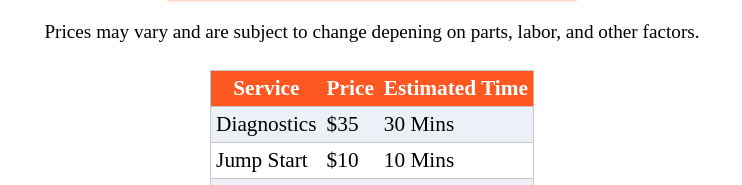
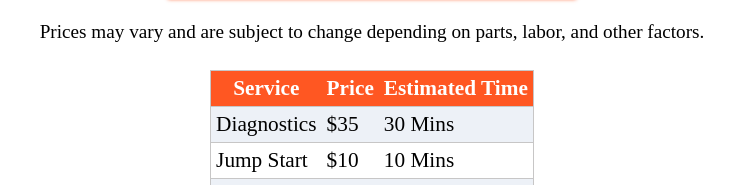
Before and after one commit to mallen13/outlaws-garage, a plain HTML site: page services.html in a window 1280 px wide. Shown: the part 567-752 px from the top of the page, 268-1010 px from the left. Drawn offline with Linux system fonts and the light colour scheme.

Commit message:
fixed a typo on services page

```diff
--- a/services.html
+++ b/services.html
@@ -53,7 +53,7 @@
   </div>
   <img src="Images/hoistedEngine.jpg" alt="Car Repair Pic" />
   <div class="textContainer">
-    <p>Prices may vary and are subject to change depening on parts, labor, and other factors.</p>
+    <p>Prices may vary and are subject to change depending on parts, labor, and other factors.</p>
   </div>
   <div class="textContainer">
   </div>
```
